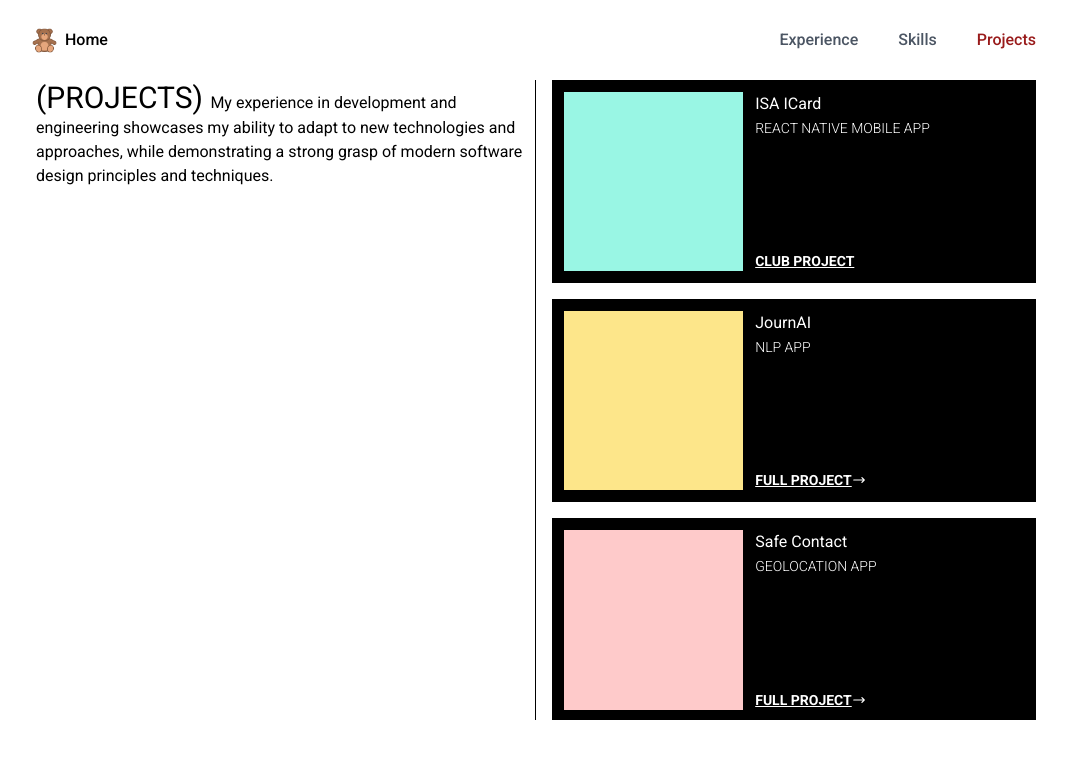
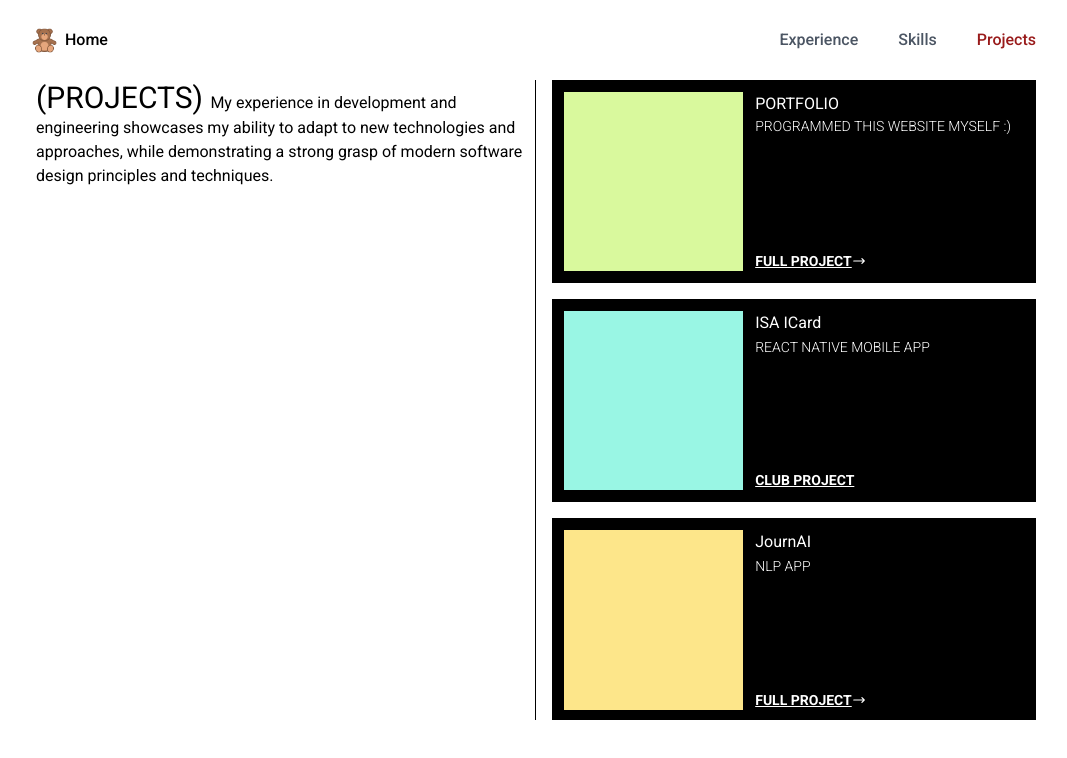
Before and after one commit to jdrco/self-portfolio, a Next.js app: page /projects in a window 1280 px wide. Shown: the top 758 px of the page, without its empty margins (104-1171 px from the left). Built offline with nearby package versions, Linux system fonts and the light colour scheme.

Commit message:
Breaking production xD

```diff
--- a/pages/projects/index.js
+++ b/pages/projects/index.js
@@ -22,20 +22,45 @@ const Projects = () => {
           {/* Project card */}
           <div className="bg-black w-full flex p-3 gap-3">
             <div className="w-2/5 h-full">
+              <div className="w-full h-full bg-lime-200 p-3 aspect-square"></div>
+            </div>
+            <div className="w-3/5 flex flex-col justify-between text-white">
+              <div className="w-full h-full">
+                PORTFOLIO
+                <br />
+                <div className="text-xs sm:text-sm font-light leading-tight">
+                  PROGRAMMED THIS WEBSITE MYSELF :)
+                </div>
+                <br />
+                <br />
+              </div>
+              <Link href="https://github.com/jdrco/self-portfolio">
+                <a className="underline font-bold text-sm flex flex-row items-center">
+                  FULL PROJECT
+                  <HiOutlineArrowNarrowRight />
+                </a>
+              </Link>
+            </div>
+          </div>
+          {/* Project card */}
+          <div className="bg-black w-full flex p-3 gap-3">
+            <div className="w-2/5 h-full">
               <div className="w-full h-full bg-teal-200 p-3 aspect-square"></div>
             </div>
             <div className="w-3/5 flex flex-col justify-between text-white">
               <div className="w-full h-full">
                 ISA ICard
                 <br />
-                <span className="text-xs sm:text-sm font-light">REACT NATIVE MOBILE APP</span>
+                <span className="text-xs sm:text-sm font-light">
+                  REACT NATIVE MOBILE APP
+                </span>
                 <br />
                 <br />
                 <br />
               </div>
-                <div className="underline font-bold text-sm flex flex-row items-center">
-                  CLUB PROJECT
-                </div>
+              <div className="underline font-bold text-sm flex flex-row items-center">
+                CLUB PROJECT
+              </div>
             </div>
           </div>
           {/* Project card */}
@@ -69,7 +94,9 @@ const Projects = () => {
               <div className="w-full h-full">
                 Safe Contact
                 <br />
-                <span className="text-xs sm:text-sm font-light">GEOLOCATION APP</span>
+                <span className="text-xs sm:text-sm font-light">
+                  GEOLOCATION APP
+                </span>
                 <br />
                 <br />
                 <br />
@@ -91,7 +118,9 @@ const Projects = () => {
               <div className="w-full h-full">
                 Courseberta
                 <br />
-                <span className="text-xs sm:text-sm font-light">STREAMLINING APP</span>
+                <span className="text-xs sm:text-sm font-light">
+                  STREAMLINING APP
+                </span>
                 <br />
                 <br />
                 <br />
@@ -113,7 +142,9 @@ const Projects = () => {
               <div className="w-full h-full">
                 Phonebook
                 <br />
-                <span className="text-xs sm:text-sm font-light">RESTful API</span>
+                <span className="text-xs sm:text-sm font-light">
+                  RESTful API
+                </span>
                 <br />
                 <br />
                 <br />
@@ -135,7 +166,9 @@ const Projects = () => {
               <div className="w-full h-full">
                 Tile Drag
                 <br />
-                <span className="text-xs sm:text-sm font-light">WEB JS GAME</span>
+                <span className="text-xs sm:text-sm font-light">
+                  WEB JS GAME
+                </span>
                 <br />
                 <br />
                 <br />
```
